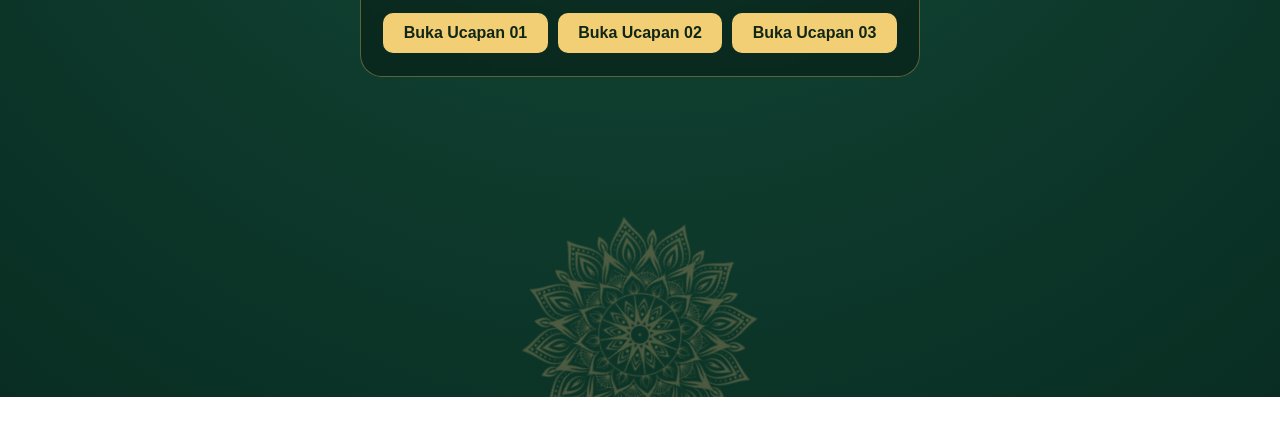
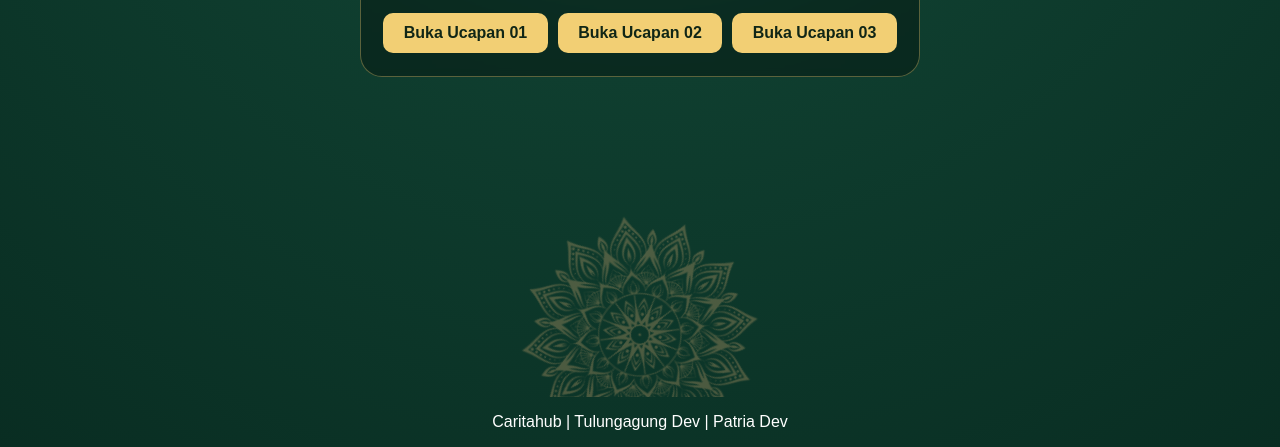
Before and after one commit to ebadrus/ucapan, a plain HTML site: page index.html in a window 1280 px wide. Shown: the part 403-850 px from the top of the page. Before the commit the page ends 800 px from the top, so only its background shows below. Drawn offline with Linux system fonts and the light colour scheme.

Commit message:
tambah footer

```diff
--- a/index.html
+++ b/index.html
@@ -122,5 +122,6 @@
       </nav>
     </main>
   </section>
+  <footer style="text-align: center; color: white; padding: 16px 0;">Caritahub | Tulungagung Dev | Patria Dev</footer>
 </body>
 </html>
```
Also changed, not shown: ucapan_01/index.html (+1 -0 lines), ucapan_02/index.html (+1 -0 lines), ucapan_03/index.html (+1 -0 lines).
